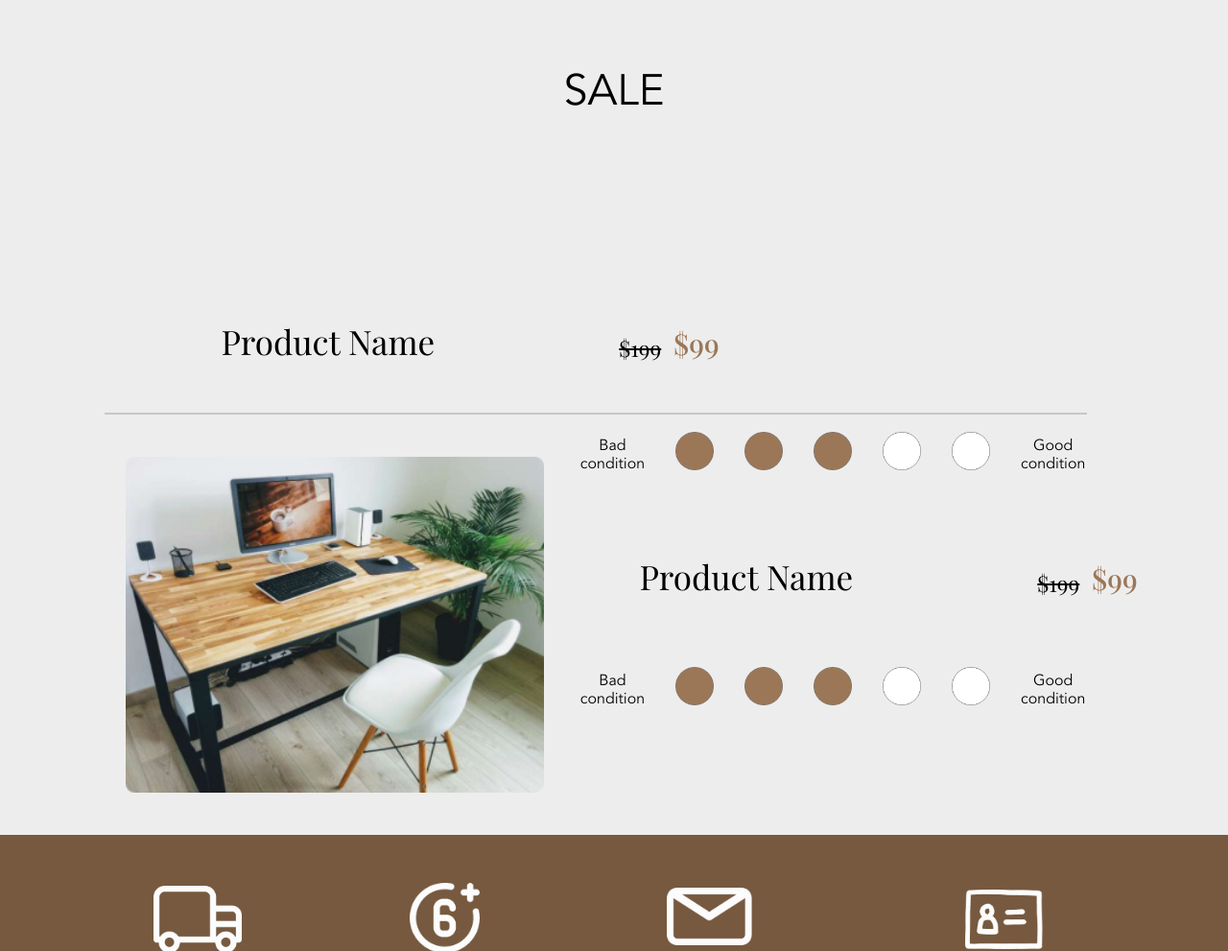
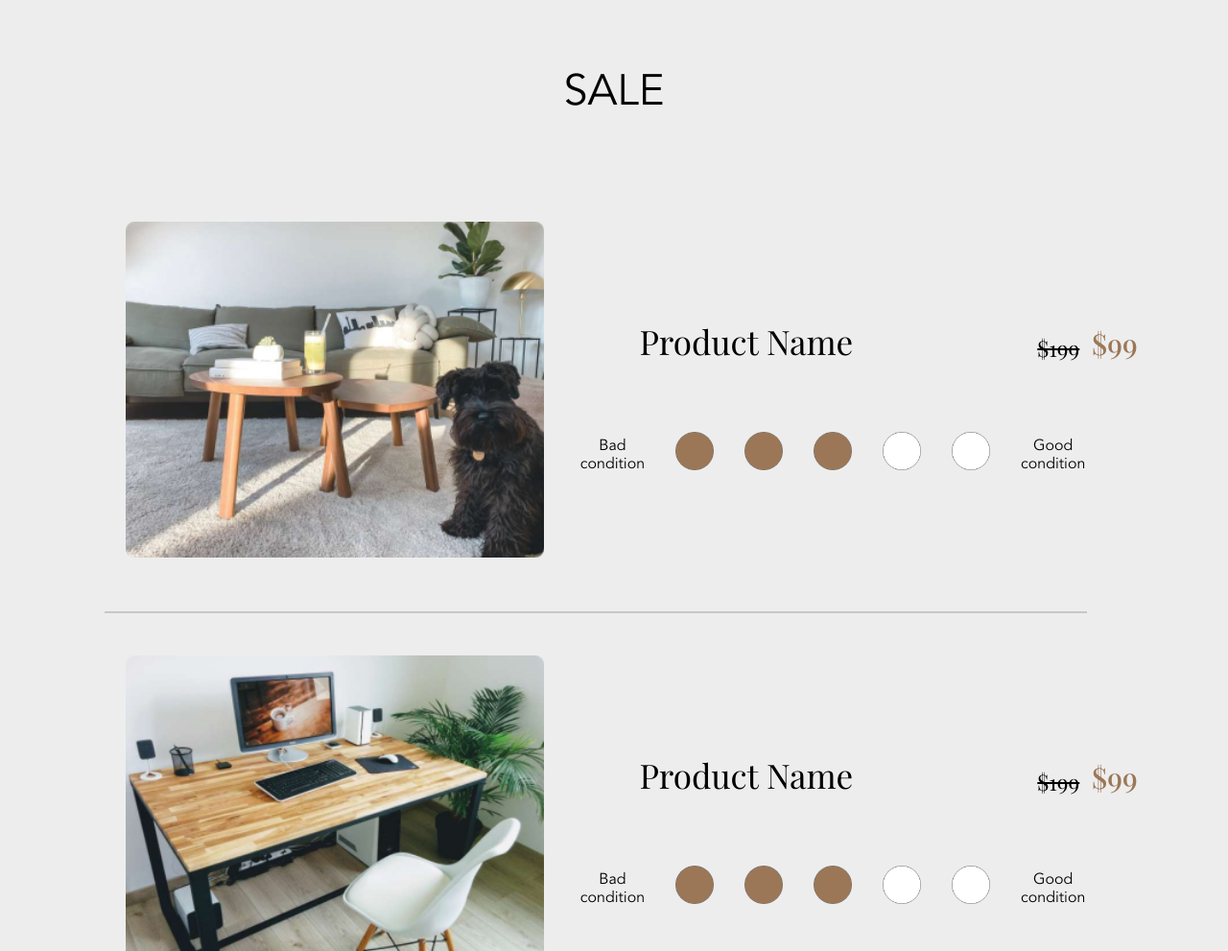
Before and after one commit to hongleelow/IK2, a plain HTML site: page index.html in a window 1280 px wide. Shown: the part 927-1918 px from the top of the page at 96% size. Drawn offline with Linux system fonts and the light colour scheme; files whose address does not match are found by name.

Commit message:
Final commit #6

```diff
--- a/index.html
+++ b/index.html
@@ -39,7 +39,7 @@
             <h1>SALE</h1>
             <div class="plist">
                 <a href="HTML/product.html">
-                    <img class="pimage" src="Images/product 1.png 1.png" alt="">
+                    <img class="pimage" src="Images/product 1.png" alt="">
                 </a>
                 <h3>Product Name</h3>
                 <h4 class="oldp">$199</h4>
```
